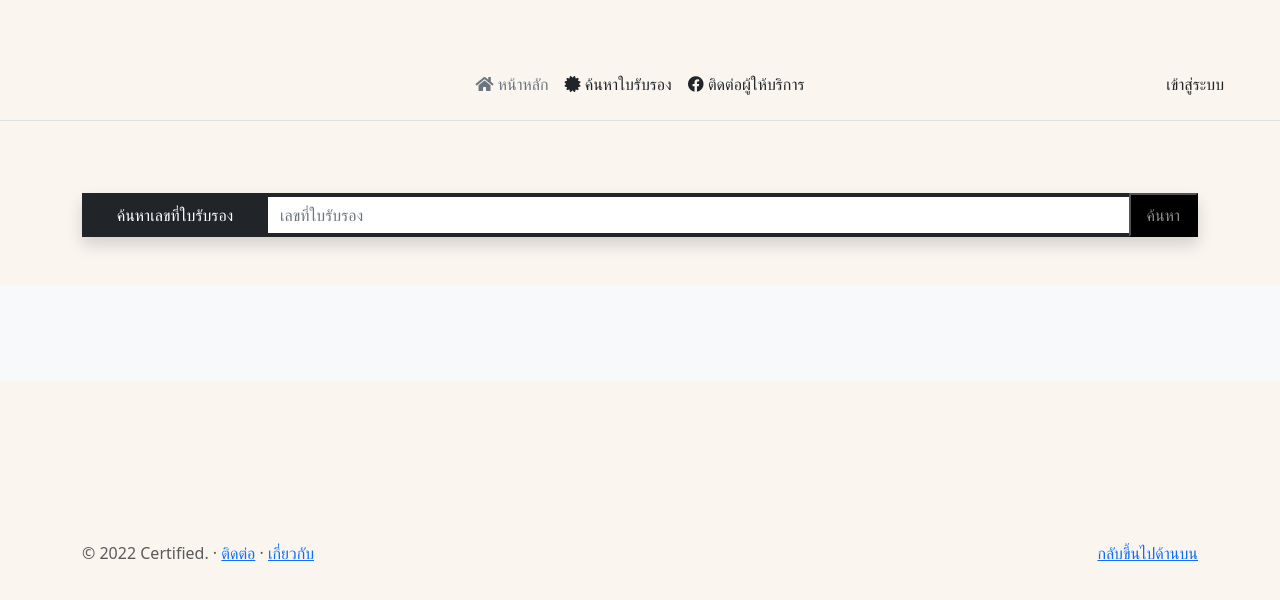
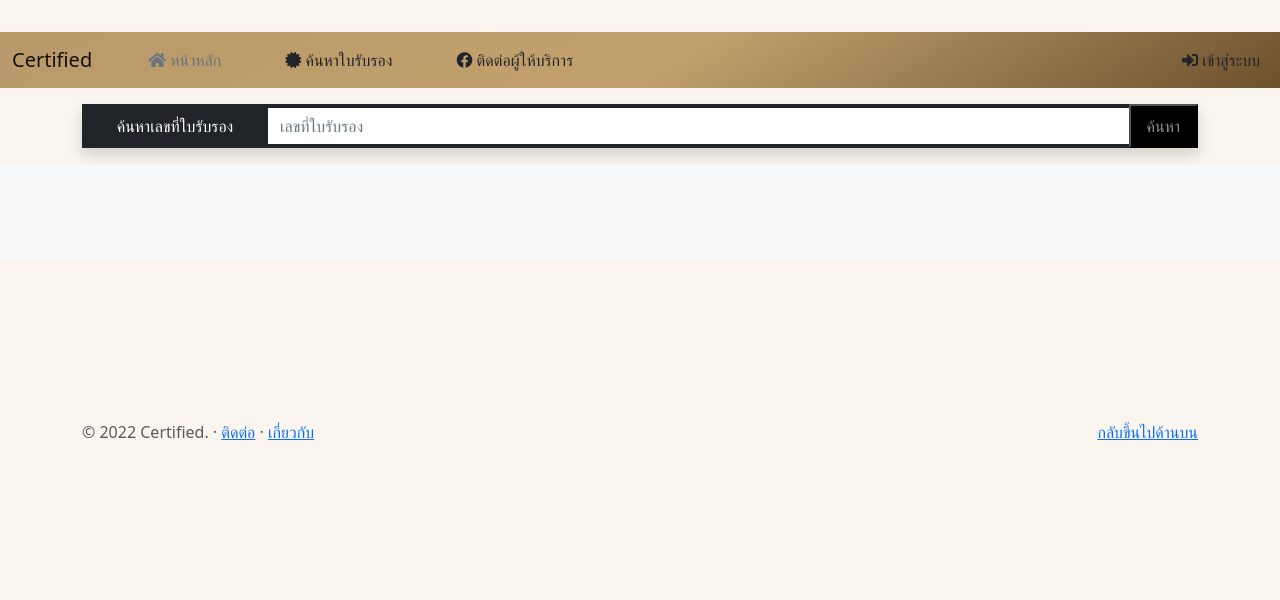
Before and after one commit to nopparat231/certified, a PHP site: page /index.php?content=detail in a window 1280 px wide. Shown: the top 600 px of the page. Run offline with PHP 8.4, Linux system fonts and the light colour scheme; data that the repository does not hold is empty.

Commit message:
Fix Layout

```diff
--- a/content.php
+++ b/content.php
@@ -1,4 +1,4 @@
-<section class="py-5 text-center container">
+<section class="py-3 text-center container" >
     <form action="?detail" method="get">
         <header class="navbar navbar-dark sticky-top bg-dark flex-md-nowrap p-0 shadow">
             <a class="navbar-brand col-md-3 col-lg-2 me-0 px-3 fs-6">ค้นหาเลขที่ใบรับรอง</a>
--- a/css/costomize.css
+++ b/css/costomize.css
@@ -3,9 +3,11 @@
 /* Padding below the footer and lighter body text */
 
 body {
-  padding-top: 3rem;
+
   color: #5a5a5a;
   background-color: #FAF5EF;
+  /* background: linear-gradient(329deg, rgb(235, 215, 189) 0%, rgb(231, 225, 215) 48%, rgb(209, 191, 164) 100%)  !important */
+
 }
 
 /* CUSTOMIZE THE CAROUSEL
--- a/detail.php
+++ b/detail.php
@@ -1,4 +1,4 @@
-<section class="py-5 text-center container">
+<section class="py-3 text-center container">
     <form action="?detail" method="get">
         <header class="navbar navbar-dark sticky-top bg-dark flex-md-nowrap p-0 shadow">
             <a class="navbar-brand col-md-3 col-lg-2 me-0 px-3 fs-6">ค้นหาเลขที่ใบรับรอง</a>
--- a/footer.php
+++ b/footer.php
@@ -1,5 +1,4 @@
 <script src="https://code.jquery.com/jquery-3.6.0.js" integrity="sha256-H+K7U5CnXl1h5ywQfKtSj8PCmoN9aaq30gDh27Xc0jk=" crossorigin="anonymous"></script>
-<script src="https://cdn.jsdelivr.net/npm/bootstrap@5.2.0-beta1/dist/js/bootstrap.bundle.min.js" integrity="sha384-pprn3073KE6tl6bjs2QrFaJGz5/SUsLqktiwsUTF55Jfv3qYSDhgCecCxMW52nD2" crossorigin="anonymous"></script>
 <script src="https://cdn.jsdelivr.net/npm/@popperjs/core@2.11.5/dist/umd/popper.min.js" integrity="sha384-Xe+8cL9oJa6tN/veChSP7q+mnSPaj5Bcu9mPX5F5xIGE0DVittaqT5lorf0EI7Vk" crossorigin="anonymous"></script>
 <script src="https://cdn.jsdelivr.net/npm/bootstrap@5.2.0-beta1/dist/js/bootstrap.min.js" integrity="sha384-kjU+l4N0Yf4ZOJErLsIcvOU2qSb74wXpOhqTvwVx3OElZRweTnQ6d31fXEoRD1Jy" crossorigin="anonymous"></script>
 
--- a/header.php
+++ b/header.php
@@ -10,24 +10,44 @@
     <link href="https://cdnjs.cloudflare.com/ajax/libs/font-awesome/5.15.4/css/all.min.css" rel="stylesheet">
     <!-- My Css -->
     <link rel="stylesheet" href="./css/costomize.css">
+    <style>
+        .navbar-home {
+            background-color: #fdfef1;
+            /* position: absolute; */
+            top: 0px;
+            width: 100%;
+            margin-top: 2rem;
+            z-index: 0;
+            background: linear-gradient(329deg, rgba(109,81,44,1) 0%, rgba(194,161,110,1) 48%, rgba(185,153,106,1) 100%)  !important
+
+        }
+
+    </style>
 </head>
 
 <body>
 
-    <header class="d-flex flex-wrap align-items-center justify-content-center justify-content-md-between py-3 mb-4 border-bottom">
-        <a href="/" class="d-flex align-items-center col-md-3 mb-2 mb-md-0 text-dark text-decoration-none">
-
-        </a>
-
-        <ul class="nav col-12 col-md-auto mb-2 justify-content-center mb-md-0 " >
-            <li><a href="index.php" class="nav-link px-2 link-secondary"><i class="fas fa-home"></i> หน้าหลัก</a></li>
-            <li><a href="?content" class="nav-link px-2 link-dark"><i class="fas fa-certificate"></i> ค้นหาใบรับรอง</a></li>
-
-            <li><a href="#" class="nav-link px-2 link-dark"><i class="fab fa-facebook"></i> ติดต่อผู้ให้บริการ</a></li>
-        </ul>
-
-        <div class="col-md-3 text-end">
-            <a href="?login" class="nav-link px-2 link-dark me-5">เข้าสู่ระบบ</a>
-            <!-- <button type="button" class="btn btn-primary">Sign-up</button> -->
+    <nav class="navbar navbar-home navbar-expand-lg navbar-light bg-light">
+        <div class="container-fluid">
+            <a class="navbar-brand me-5" href="index.php">Certified</a>
+            <button class="navbar-toggler" type="button" data-bs-toggle="collapse" data-bs-target="#navbarText" aria-controls="navbarText" aria-expanded="false" aria-label="Toggle navigation">
+                <span class="navbar-toggler-icon"></span>
+            </button>
+            <div class="collapse navbar-collapse" id="navbarText">
+                <ul class="navbar-nav me-auto mb-2 mb-lg-0 ">
+                    <li class="nav-item me-5">
+                        <a href="index.php" class="nav-link px-2 link-secondary active"><i class="fas fa-home"></i> หน้าหลัก</a>
+                    </li>
+                    <li class="nav-item me-5">
+                        <a href="?content" class="nav-link px-2 link-dark"><i class="fas fa-certificate"></i> ค้นหาใบรับรอง</a>
+                    </li>
+                    <li class="nav-item me-5">
+                        <a href="https://www.facebook.com/" target="_bank" class="nav-link px-2 link-dark"><i class="fab fa-facebook"></i> ติดต่อผู้ให้บริการ</a>
+                    </li>
+                </ul>
+                <span class="nav-item ">
+                    <a href="?login" class="nav-link px-2 link-dark float-end"><i class="fas fa-sign-in-alt"></i> เข้าสู่ระบบ</a>
+                </span>
+            </div>
         </div>
-    </header>
+    </nav>
```
